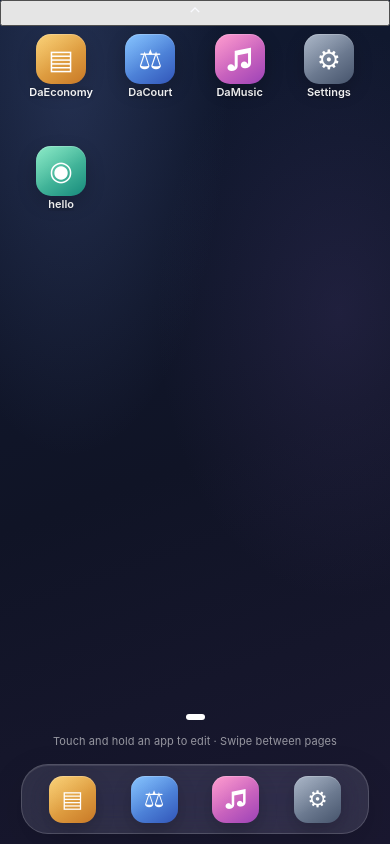
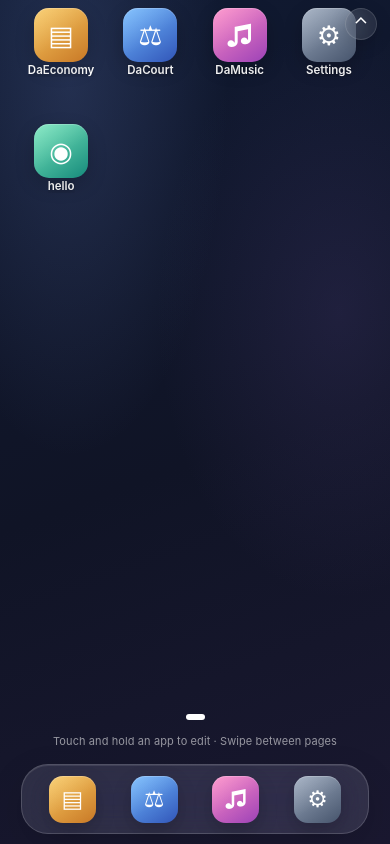
Before and after one commit to moonrisemc5-hue/IDon-, a React (Vite) app: page / in a window 390 px wide. Built offline with nearby package versions, Linux system fonts and the light colour scheme.

Commit message:
Add iPhone-like lift animations and slightly larger icons

```diff
--- a/src/styles.css
+++ b/src/styles.css
@@ -16,28 +16,35 @@ button:focus-visible,input:focus-visible{outline:2px solid #b8d8ff;outline-offse
 .status-bar button{border:0;background:#ffffff12;border:1px solid #ffffff17;border-radius:50%;height:31px;width:31px;display:grid;place-items:center;font-size:16px}
 .brand-pill{display:flex;align-items:center;gap:8px;font-size:12px;font-weight:750;letter-spacing:.25px;color:#f6f7ffda;background:#ffffff0d;border:1px solid #ffffff15;border-radius:999px;padding:8px 12px;backdrop-filter:blur(16px)}
 .brand-pill i{display:inline-block;width:7px;height:7px;border-radius:50%;background:#7ce6b1;box-shadow:0 0 10px #7ce6b180}
+.quick-arrow{position:absolute;z-index:5;top:calc(env(safe-area-inset-top) + 8px);right:13px;width:32px;height:32px;border:1px solid #ffffff20;border-radius:50%;background:#ffffff14;color:#fff;font-size:19px;line-height:1;display:grid;place-items:center;backdrop-filter:blur(14px);box-shadow:0 5px 18px #0002;transition:transform .18s,background .18s}.quick-arrow:active{transform:scale(.88);background:#ffffff2c}
 .home-viewport{position:relative;width:100%;flex:1;min-height:0;display:flex;flex-direction:column;overflow:hidden;touch-action:none;overscroll-behavior:none;padding-top:env(safe-area-inset-top)}
 .page-track{display:flex;width:max-content;flex:1;min-height:0;height:100%;will-change:transform}
 .home-page{width:100vw;max-width:100vw;height:100%;min-height:0;flex:0 0 100vw;padding:8px 20px 6px;display:flex;align-items:stretch;justify-content:center}
-.app-grid{width:100%;height:100%;max-width:520px;display:grid;grid-template-columns:repeat(4,minmax(0,1fr));grid-template-rows:repeat(6,minmax(0,1fr));gap:4px 7px;align-content:stretch}
+.app-grid{width:100%;height:100%;max-width:520px;display:grid;grid-template-columns:repeat(4,minmax(0,1fr));grid-template-rows:repeat(6,minmax(0,1fr));gap:5px 7px;align-content:stretch}
 .app-tile{position:relative;min-width:0;min-height:0;display:flex;flex-direction:column;align-items:center;justify-content:flex-start;gap:2px;padding:0 2px;border:0;background:transparent;border-radius:17px;text-align:center;touch-action:none;user-select:none;-webkit-user-select:none;overflow:visible}
-.app-tile b{display:block;max-width:100%;overflow:hidden;text-overflow:ellipsis;white-space:nowrap;font-size:11px;font-weight:570;letter-spacing:0;color:#fff;text-shadow:0 1px 8px #0008;line-height:13px;flex:0 0 13px}
-.app-icon{width:clamp(38px,6.2vh,50px);height:clamp(38px,6.2vh,50px);display:grid;place-items:center;flex:0 0 auto;border-radius:15px;font-size:clamp(21px,3.5vh,27px);font-weight:650;line-height:1;color:white;box-shadow:0 7px 19px #0003,inset 0 1px #ffffff35;position:relative;overflow:hidden}
+.app-tile b{display:block;max-width:100%;overflow:hidden;text-overflow:ellipsis;white-space:nowrap;font-size:11.5px;font-weight:570;letter-spacing:0;color:#fff;text-shadow:0 1px 8px #0008;line-height:13px;flex:0 0 13px}
+.app-icon{width:clamp(42px,6.7vh,54px);height:clamp(42px,6.7vh,54px);display:grid;place-items:center;flex:0 0 auto;border-radius:15px;font-size:clamp(21px,3.5vh,27px);font-weight:650;line-height:1;color:white;box-shadow:0 7px 19px #0003,inset 0 1px #ffffff35;position:relative;overflow:hidden}
 .app-icon:before{content:"";position:absolute;inset:0;background:linear-gradient(145deg,#ffffff2a,transparent 56%);pointer-events:none}
 .app-icon.gold{background:linear-gradient(145deg,#f9c95f,#c87826)}
 .app-icon.blue{background:linear-gradient(145deg,#70b9ff,#3155b8)}
 .app-icon.pink{background:linear-gradient(145deg,#ff8ac6,#9c42b7)}
 .app-icon.grey{background:linear-gradient(145deg,#9ba9bd,#46546c)}
 .app-icon.green{background:linear-gradient(145deg,#77e7bd,#168a7b)}
-.folder-icon{width:clamp(38px,6.2vh,50px);height:clamp(38px,6.2vh,50px);padding:6px;display:grid;grid-template-columns:repeat(2,1fr);grid-template-rows:repeat(2,1fr);gap:4px;border-radius:17px;background:#ffffff21;border:1px solid #ffffff26;box-shadow:0 7px 19px #0003,inset 0 1px #ffffff30;backdrop-filter:blur(12px)}
+.folder-icon{width:clamp(42px,6.7vh,54px);height:clamp(42px,6.7vh,54px);padding:6px;display:grid;grid-template-columns:repeat(2,1fr);grid-template-rows:repeat(2,1fr);gap:4px;border-radius:17px;background:#ffffff21;border:1px solid #ffffff26;box-shadow:0 7px 19px #0003,inset 0 1px #ffffff30;backdrop-filter:blur(12px)}
 .folder-mini{display:grid;place-items:center;border-radius:6px;font-style:normal;font-size:13px;font-weight:700}
 .folder-mini.gold{background:linear-gradient(145deg,#f9c95f,#c87826)}.folder-mini.blue{background:linear-gradient(145deg,#70b9ff,#3155b8)}.folder-mini.pink{background:linear-gradient(145deg,#ff8ac6,#9c42b7)}.folder-mini.grey{background:linear-gradient(145deg,#9ba9bd,#46546c)}.folder-mini.green{background:linear-gradient(145deg,#77e7bd,#168a7b)}
-.editing .app-tile{animation:icon-jiggle .32s ease-in-out infinite alternate;transform-origin:50% 50%}
+.editing .app-tile{animation:icon-jiggle .32s ease-in-out infinite alternate;transform-origin:50% 50%;transition:margin .22s cubic-bezier(.2,.8,.2,1),filter .22s,opacity .18s}
 .editing .app-tile:nth-child(3n){animation-delay:-.13s}.editing .app-tile:nth-child(2n){animation-delay:-.07s}
 @keyframes icon-jiggle{from{transform:rotate(-1deg)}to{transform:rotate(1deg)}}
+@keyframes lift-icon{from{opacity:.6;transform:translate(-50%,-50%) scale(.88)}to{opacity:1;transform:translate(-50%,-58%) scale(1.08) rotate(-2deg)}}
+.app-tile:not(.dragging){transition:transform .2s cubic-bezier(.2,.8,.2,1),filter .2s}
+.app-tile:active .app-icon{filter:brightness(1.08)}
+.remove-app{transition:transform .18s cubic-bezier(.2,.8,.2,1),background .18s}.remove-app:active{transform:scale(.8)}
+.remove-confirm{transition:transform .18s,opacity .18s}.confirm-window{animation:window-pop .22s cubic-bezier(.2,.8,.2,1) both}
+@keyframes window-pop{from{opacity:0;transform:translateY(8px) scale(.96)}to{opacity:1;transform:translateY(0) scale(1)}}
 .remove-app{position:absolute;z-index:2;top:-4px;left:calc(50% - 33px);width:22px;height:22px;border-radius:50%;background:#e7eaf1;color:#273147;font-size:19px;line-height:18px;font-weight:700;box-shadow:0 2px 7px #0006;border:1px solid #ffffffaa;display:grid;place-items:center;animation:none}
-.dragging{opacity:.32;transform:scale(.9)!important;animation:none!important}
-.drag-ghost{position:fixed;z-index:30;width:58px;height:58px;border-radius:18px;background:#ffffff26;backdrop-filter:blur(16px);border:1px solid #ffffff50;box-shadow:0 12px 35px #0006;display:grid;place-items:center;font-size:30px;pointer-events:none;transform:translate(-50%,-50%)}
+.dragging{opacity:.24;transform:scale(.88)!important;animation:none!important;filter:saturate(.65)}
+.drag-ghost{position:fixed;z-index:30;width:62px;height:62px;border-radius:19px;background:#ffffff22;backdrop-filter:blur(18px) saturate(150%);border:1px solid #ffffff55;box-shadow:0 17px 42px #0008,0 3px 9px #0004;display:grid;place-items:center;pointer-events:none;transform:translate(-50%,-58%) scale(1.08) rotate(-2deg);animation:lift-icon .18s cubic-bezier(.18,.8,.2,1) both}.drag-ghost .app-icon{width:52px;height:52px;border-radius:15px;font-size:27px;box-shadow:0 6px 16px #0004}
 .drag-ghost b{position:absolute;top:61px;font-size:11px;white-space:nowrap;text-shadow:0 1px 5px #000}
 .page-indicators{display:flex;align-items:center;justify-content:center;gap:8px;min-height:26px;padding:0 0 5px}
 .page-indicators button{height:6px;width:6px;border-radius:50%;border:0;padding:0;background:#ffffff60;transition:width .2s,background .2s}
@@ -75,7 +82,7 @@ button:focus-visible,input:focus-visible{outline:2px solid #b8d8ff;outline-offse
 .track-list{margin-top:18px;border-top:1px solid #ffffff17;text-align:left}.track-list button{display:flex;align-items:center;gap:12px;width:100%;padding:12px 4px;border:0;border-bottom:1px solid #ffffff12;background:transparent;text-align:left}.track-list button span{font-size:11px;color:#ffffff66}.track-list button b{font-size:12px;font-weight:600;flex:1}.track-list button small{font-size:10px;color:#bfcdfb}.track-list button.selected{color:#c8d8ff}
 .control-window{padding:20px}.control-window>p{font-size:12px;color:#c2c9dc}.control-window label{display:flex;flex-direction:column;gap:12px;padding:17px;border-radius:17px;background:#ffffff0e;font-size:12px}
 .confirm-window{width:min(100%,350px);padding:22px}.confirm-window input{width:100%;border:1px solid #ffffff2a;border-radius:12px;background:#0b1020;color:#fff;padding:12px;margin:5px 0 18px;outline-offset:2px}.confirm-window footer{display:flex;justify-content:flex-end;gap:9px}.confirm-window .remove-confirm{background:#ef6673;color:#fff;border-color:#ef6673}
-.empty-slot{min-width:0;min-height:0;border-radius:12px;touch-action:none;user-select:none;-webkit-user-select:none;-webkit-touch-callout:none}.toast{position:fixed;z-index:70;left:50%;bottom:calc(125px + env(safe-area-inset-bottom));transform:translateX(-50%);padding:11px 17px;border-radius:14px;background:#f6f7ff;color:#141a2b;font-size:12px;font-weight:700;box-shadow:0 10px 28px #0004;white-space:nowrap}
+.empty-slot{min-width:0;min-height:0;border-radius:12px;touch-action:none;user-select:none;-webkit-user-select:none;-webkit-touch-callout:none;transition:background .2s,box-shadow .2s,transform .2s}.editing .empty-slot:active{background:#ffffff0a;box-shadow:inset 0 0 0 1px #ffffff12;transform:scale(.98)}.toast{position:fixed;z-index:70;left:50%;bottom:calc(125px + env(safe-area-inset-bottom));transform:translateX(-50%);padding:11px 17px;border-radius:14px;background:#f6f7ff;color:#141a2b;font-size:12px;font-weight:700;box-shadow:0 10px 28px #0004;white-space:nowrap}
 @media(min-width:650px){.status-bar{display:none}.home-page{padding-top:24px}.app-grid{grid-template-rows:repeat(6,minmax(0,1fr));gap:6px 10px;max-width:540px}.app-icon{width:63px;height:63px;border-radius:19px;font-size:31px}.folder-icon{width:63px;height:63px;border-radius:19px}.dock{margin-top:10px}.home-viewport{min-height:540px}}
-@media(max-height:700px){.status-bar{display:none}.home-page{padding-top:4px}.app-grid{grid-template-rows:repeat(6,minmax(0,1fr));gap:5px 5px}.app-icon,.folder-icon{width:clamp(36px,5.8vh,46px);height:clamp(36px,5.8vh,46px);border-radius:14px}.app-icon{font-size:24px}.dock{min-height:68px;padding:8px 13px;margin-top:4px}.dock .app-icon{width:46px;height:46px}.gesture-hint{margin-bottom:5px}.app-grid{gap:3px 5px}.app-tile b{font-size:10px;line-height:12px;flex-basis:12px}}
+@media(max-height:700px){.quick-arrow{top:calc(env(safe-area-inset-top) + 5px)}.status-bar{display:none}.home-page{padding-top:4px}.app-grid{grid-template-rows:repeat(6,minmax(0,1fr));gap:5px 5px}.app-icon,.folder-icon{width:clamp(36px,5.8vh,46px);height:clamp(36px,5.8vh,46px);border-radius:14px}.app-icon{font-size:24px}.dock{min-height:68px;padding:8px 13px;margin-top:4px}.dock .app-icon{width:46px;height:46px}.gesture-hint{margin-bottom:5px}.app-grid{gap:3px 5px}.app-tile b{font-size:10px;line-height:12px;flex-basis:12px}}
 @media(prefers-reduced-motion:reduce){*,*:before,*:after{animation-duration:.01ms!important;animation-iteration-count:1!important;scroll-behavior:auto!important;transition-duration:.01ms!important}}
```
